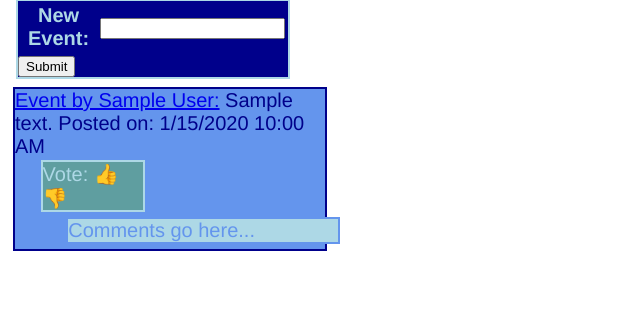
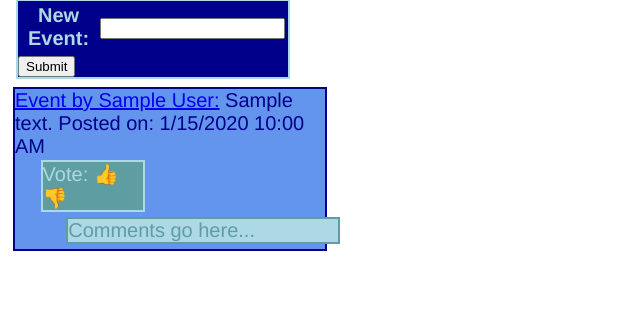
Before and after one commit to thomaslee9/Headliner, a Django app: page /global in a window 1280 px wide. Shown: the part 235-562 px from the top of the page, without its empty margins (0-640 px from the left). Run offline with Django 5.2, Linux system fonts and the light colour scheme; a user stored in the database is signed in; tables that the repository leaves empty hold one stand-in row (values such as "Sample post").

Commit message:
added small headliner.css edit

```diff
--- a/headliner/static/headliner/headliner.css
+++ b/headliner/static/headliner/headliner.css
@@ -96,13 +96,13 @@ headliner.css */
     width: 270px;
     border-width: 2px;
     border-style: solid;
-    border-color: cornflowerblue;
+    border-color: cadetblue;
     margin: 5px;
     margin-left: 4vw;
     font-family: Helvetica;
     font-size: 20px;
     font-style: bold;
-    color: cornflowerblue;
+    color: cadetblue;
 }
 
 .vote-div {
```
